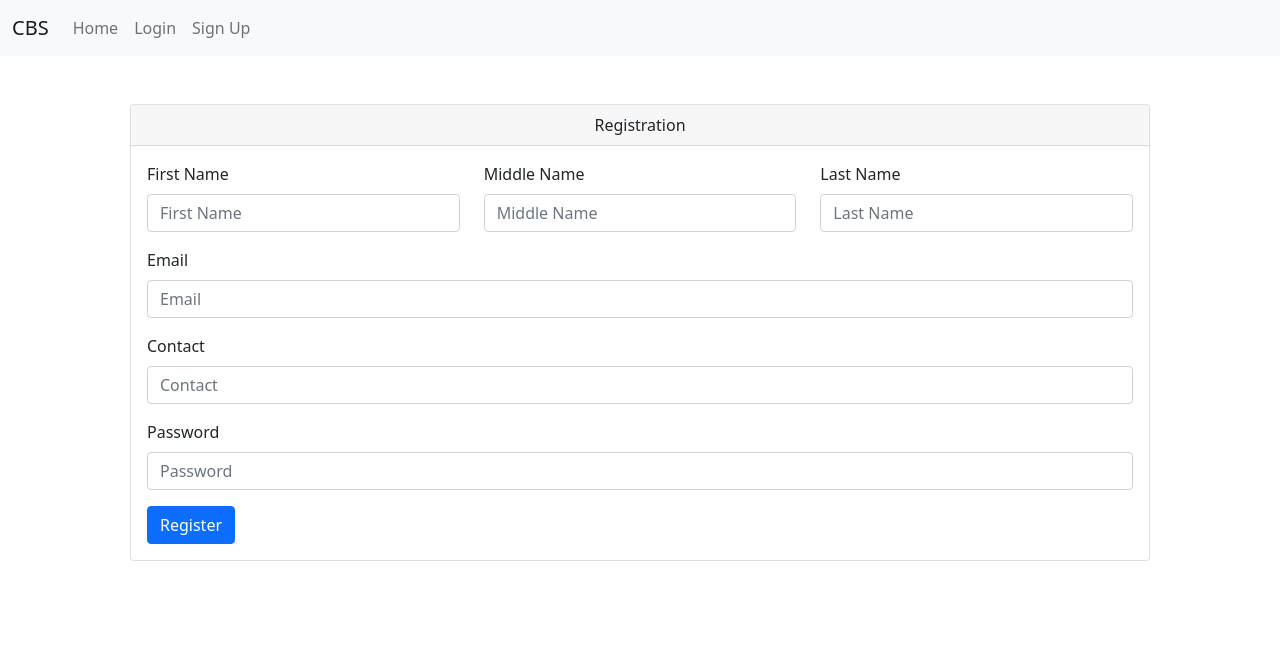
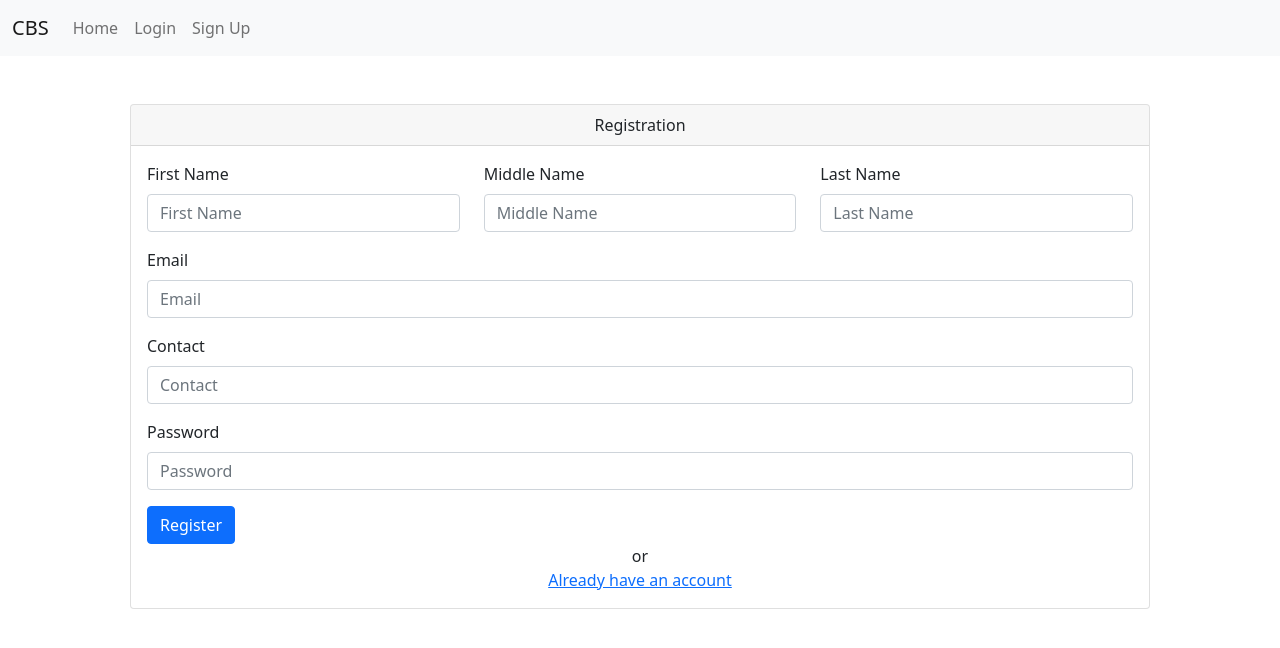
Before and after one commit to ShanuDey/centralized-banking-system-client, a React (Create React App) app: page /signup in a window 1280 px wide. Shown: the top 648 px of the page. Built offline with nearby package versions, Linux system fonts and the light colour scheme.

Commit message:
link login and signup pages to each other
Signed-off-by: ShanuDey <sd4shanudey@gmail.com>

```diff
--- a/src/components/Login.js
+++ b/src/components/Login.js
@@ -1,6 +1,8 @@
 import React from "react";
 import Layout from "./Layout";
 import { Card, Button, Form } from "react-bootstrap";
+import SignUp from "./SignUp";
+import { Link } from "react-router-dom";
 
 const Login = () => {
   return (
@@ -27,6 +29,11 @@ const Login = () => {
               </Button>
             </Form>
           </Card.Body>
+          <div className="text-center mb-3">
+            or
+            <br />
+            <Link to="/signup">Create an account</Link>
+          </div>
         </Card>
       </div>
     </Layout>
--- a/src/components/SignUp.js
+++ b/src/components/SignUp.js
@@ -1,6 +1,8 @@
 import React from "react";
 import Layout from "./Layout";
 import { Card, Form, Button, Row, Col } from "react-bootstrap";
+import { Link } from "react-router-dom";
+import Login from "./Login";
 
 const SignUp = () => {
   return (
@@ -46,6 +48,11 @@ const SignUp = () => {
                 Register
               </Button>
             </Form>
+            <div className="text-center">
+              or
+              <br />
+              <Link to="/login">Already have an account</Link>
+            </div>
           </Card.Body>
         </Card>
       </div>
```
